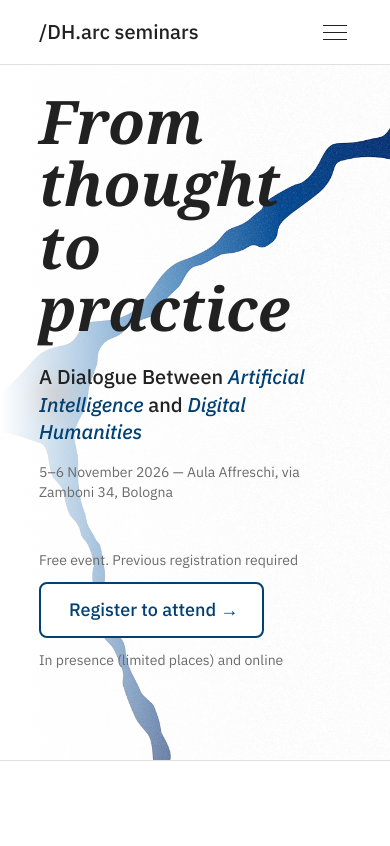
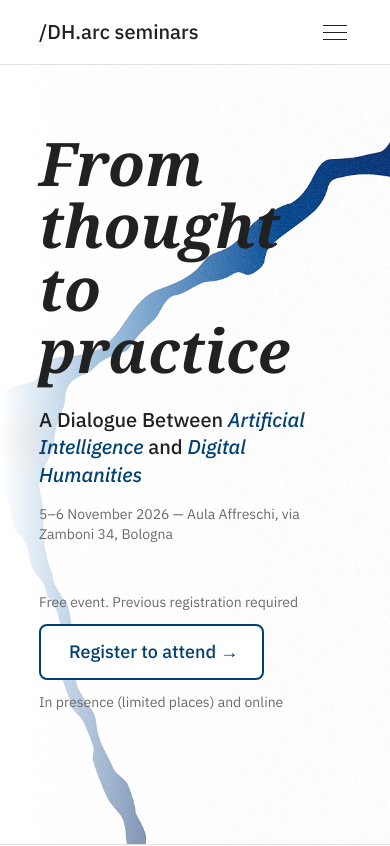
Before and after one commit to dharc-org/dharc-seminars, a React (Vite) app: page / in a window 390 px wide. Shown: the top 846 px of the page. Built offline with nearby package versions, Linux system fonts and the light colour scheme; a web font is replaced by a local one.

Commit message:
fix(hero): make hero height responsive (min-h + svh) to stop mobile clipping and jump

```diff
--- a/src/components/Hero.jsx
+++ b/src/components/Hero.jsx
@@ -1,7 +1,7 @@
 // Hero content is hardcoded by design — only the program schedule comes from JSON.
 export default function Hero() {
   return (
-    <section id="hero" className="relative h-[90vh] overflow-hidden">
+    <section id="hero" className="relative overflow-hidden">
       {/* Full-bleed background image */}
       <img
         src="./hero.webp"
@@ -20,7 +20,7 @@ export default function Hero() {
       <div aria-hidden="true" className="absolute inset-0 bg-[var(--color-bg)]/60 md:hidden" />
 
       {/* Content — 10% horizontal margins, vertically centered, left-aligned */}
-      <div className="relative flex h-full flex-col justify-center px-[10%] py-24 md:py-16">
+      <div className="relative flex min-h-[100svh] flex-col justify-center px-[10%] py-24 md:py-16 lg:min-h-[90svh]">
         <div className="max-w-xl">
 
           <h1 className="mb-6 font-heading text-6xl font-semibold leading-[1.04] md:text-8xl italic">
```
